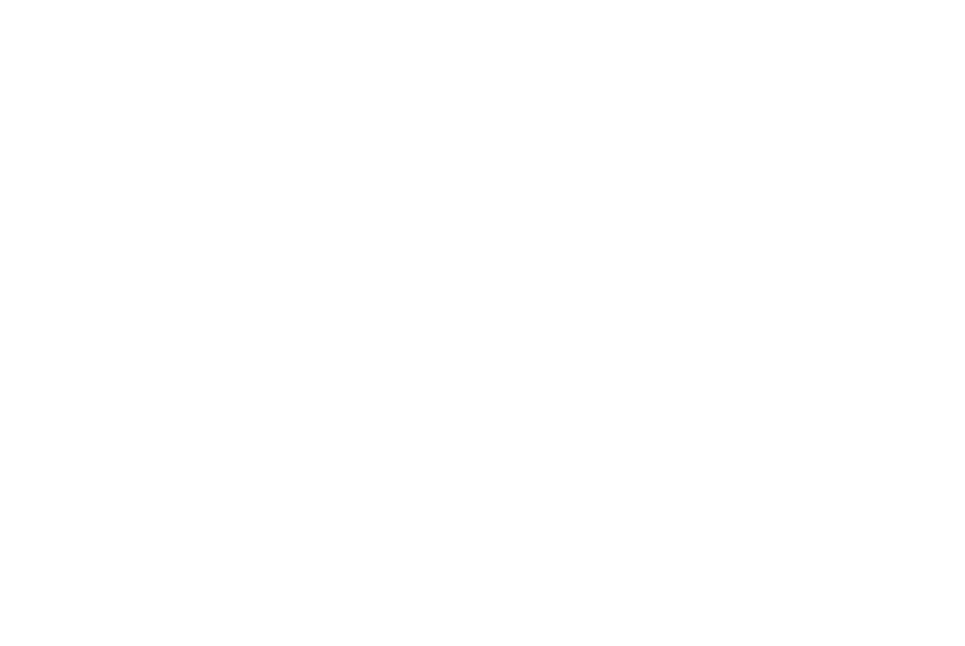
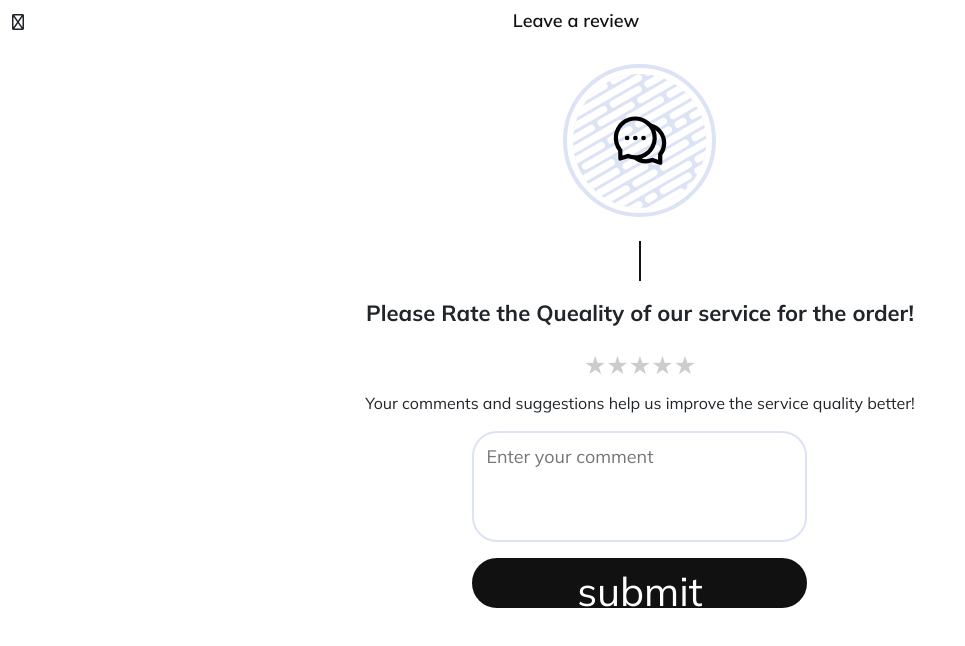
Before and after one commit to OzAlbayrak/Manero_Frontend, a React (Create React App) app in the folder manero/: page /leaveReview in a window 1280 px wide. Before the commit this address had no page. Shown: the top 646 px of the page, without its empty margins (0-965 px from the left). Built offline with nearby package versions, Linux system fonts and the light colour scheme.

Commit message:
LeaveReviewpage added

```diff
--- a/manero/src/App.css
+++ b/manero/src/App.css
@@ -1390,3 +1390,87 @@
   margin-right: 10px;
   cursor: pointer;
 }
+
+.Review-Container {
+  display: grid;
+  justify-content: center;
+  align-items: center;
+}
+
+.revpicture {
+  display: flex;
+  justify-content: center;
+  align-items: center;
+  margin-top: -4rem;
+  margin-bottom: -1rem;
+}
+
+.revText {
+  display: flex;
+  justify-content: center;
+  text-align: center;
+  font-size: 22px;
+  font-weight: bold;
+  margin-right: 10px;
+  margin-left: 10px;
+  margin-top: 1rem;
+}
+
+.revText-small {
+  font-size: 16px;
+  display: flex;
+  justify-content: center;
+  text-align: center;
+  margin-right: 10px;
+  margin-left: 10px;
+}
+
+.star-rating {
+  display: flex;
+  justify-content: center;
+  align-items: center;
+  margin-bottom: 0.5rem;
+}
+
+.review-inputBox {
+  display: flex;
+  justify-content: center;
+  align-items: center;
+}
+
+.review-inputBox input {
+  height: 111px;
+  width: 335px;
+  border: 2px solid #DBE3F5;
+  border-radius: 25px;
+  outline: none;
+  color: #222529;
+  font-size: 18px;
+  padding: 0 12px 60px;
+  display: inline-block;
+}
+
+.review-btn {
+  display: flex;
+  justify-content: center;
+  align-items: center;
+  margin-top: 1rem;
+  margin-bottom: 1rem;
+}
+.review-btn .review-btn-submit {
+  height: 50px;
+  width: 335px;
+  border-radius: 25px;
+  background-color: #111111;
+  border: #111111 solid 2px;
+  color: white;
+  margin-bottom: 1rem;
+}
+.review-btn .review-btn-submit:hover {
+  border: #222529 solid 2px;
+  background-color: transparent;
+  color: #222529;
+}
+.review-btn .review-btn-submit:active {
+  border: #111111 solid 3px;
+}
--- a/manero/src/App.js
+++ b/manero/src/App.js
@@ -21,6 +21,7 @@
 import CheckoutView from './Views/CheckoutView';
 import ShippmentView from './Views/ShippmentView';
 import AllReviewsView from './Views/AllReviewsView';
+import LeaveReviewView from './Views/LeaveReviewView';
 
 
 function App() {
@@ -49,6 +50,7 @@
 					<Route path='/Order' element={<OrderView />} />
 					<Route path='/Checkout' element={<CheckoutView />} />
 					<Route path='/Shippment' element={<ShippmentView />} />
+					<Route path='/leaveReview' element={<LeaveReviewView/>} />
 				</Routes>
 			</Router>
 		</div>
--- a/manero/src/Views/DescriptionView.js
+++ b/manero/src/Views/DescriptionView.js
@@ -1,7 +1,6 @@
 import React from 'react'
 import Header from '../components/sections/Header';
 import Description from '../components/sections/Description';
-import Reviews from '../components/individuals/Reviews';
 
 const DescriptionView = () => {
 
@@ -9,7 +8,6 @@
     <div>
         <Header title={"MANERO"} hasSideIcon={true} isMenu={false} hasCart={true}/>
         <Description />
-        <Reviews/>
     </div>
   )
 }
--- /dev/null
+++ b/manero/src/Views/LeaveReviewView.js
@@ -0,0 +1,14 @@
+import React from 'react';
+import Header from '../components/sections/Header';
+import Reviews from '../components/individuals/Reviews';
+
+export const LeaveReviewView = () => {
+  return (
+    <div>
+    <Header title={"Leave a review"} hasSideIcon={true} isMenu={false} hasCart={false}/>
+    <Reviews/>
+    </div>
+  )
+}
+
+export default LeaveReviewView
--- a/manero/src/assets/scss/App.scss
+++ b/manero/src/assets/scss/App.scss
@@ -32,3 +32,4 @@
 @import './components/sections/order';
 @import './components/sections/checkout';
 @import './components/sections/shippment';
+@import './components/sections/reviews';
--- /dev/null
+++ b/manero/src/assets/scss/components/sections/_reviews.scss
@@ -0,0 +1,84 @@
+.Review-Container {
+    display: grid;
+    justify-content: center;
+    align-items: center;
+}
+.revpicture{
+    display: flex;
+    justify-content: center;
+    align-items: center;
+    margin-top: -4rem;
+    margin-bottom: -1rem;
+}
+.revText{
+    display: flex;
+    justify-content: center;
+    text-align: center;
+    font-size: 22px;
+    font-weight: bold;
+    margin-right: 10px;
+    margin-left: 10px;
+    margin-top: 1rem;
+
+}
+.revText-small{
+    font-size: 16px;
+    display: flex;
+    justify-content: center;
+    text-align: center;
+    margin-right: 10px;
+    margin-left: 10px;
+}
+.star-rating{
+    display: flex;
+    justify-content: center;
+    align-items: center;
+    margin-bottom: 0.5rem;
+}
+
+.review-inputBox{
+    display: flex;
+    justify-content: center;
+    align-items: center;
+
+}
+
+.review-inputBox input{
+  height: 111px;
+  width: 335px;
+  border: 2px solid #DBE3F5;
+  border-radius: 25px;
+  outline: none;
+  color: $color-dark;
+  font-size: 18px;
+  padding:0 12px 60px;
+  display:inline-block;
+
+}
+
+
+.review-btn{
+    display: flex;
+    justify-content: center;
+    align-items: center;
+    margin-top: 1rem;
+    margin-bottom: 1rem;
+
+    .review-btn-submit{
+        height: 50px;
+        width: 335px;
+        border-radius: 25px;
+        background-color: $color-blackish;
+        border: $color-blackish solid 2px;
+        color: white;
+        margin-bottom: 1rem;
+        &:hover {
+            border: $color-dark solid 2px;
+            background-color: transparent;
+            color: $color-dark;
+        }
+        &:active {
+            border: $color-blackish solid 3px;
+        }
+    }
+}
--- a/manero/src/components/individuals/Reviews.js
+++ b/manero/src/components/individuals/Reviews.js
@@ -1,4 +1,5 @@
 import React, { useState} from "react";
+import Image from "../../assets/images/LeaveReview.svg";
 
 const Reviews = () => {
   const [review, setReview] = useState("");
@@ -17,10 +18,48 @@
         rating: hover,
         description: review,
       };
-
       setReviews([...reviews, newrating]);
     };
 
+  return (
+
+<section className="Review-Container">
+<div className="revpicture">
+<img  src={Image} alt="LeaveReview"></img>
+</div>
+<div className='vr mx-auto'></div>
+<div className="revText"><p>Please Rate the Queality of our service for the order!</p></div>
+  <div className="star-rating">
+      {[...Array(5)].map((star, index) => {
+      index += 1;
+  return (
+      <span type="button" key={index} className={index <= (hover || rating) ? "on" : "off"}
+      onClick={() => setRating(index)} onMouseEnter={() => setHover(index)} onMouseLeave={() => setHover(rating)}>
+      <span className="star">&#9733;</span>
+      </span>);})}
+  </div>
+  <p className="revText-small">Your comments and suggestions help us improve the service quality better!</p>
+
+    <div className="review-inputBox">
+      <input
+        placeholder="Enter your comment"
+        type="text"
+        required="required"
+        value={review}
+        onChange={(e) => setReview(e.target.value)}
+      >
+      </input>
+    </div>
+
+    <div className="review-btn"><button className="review-btn-submit" variant="success" onClick={e => submitReview(e)}>submit</button></div>
+
+</section>
+
+  );
+};
+export default Reviews;
+
+/*
 const deleteReview = (e, index) => {
       e.preventDefault();
       const clone = [...reviews];
@@ -28,34 +67,8 @@
       setReviews(newState);
     };
 
-    return (
 
-<section className="Review-Container">
-    <div className="star-rating">
-        {[...Array(5)].map((star, index) => {
-        index += 1;
-    return (
-        <span
-        type="button"
-        key={index}
-        className={index <= (hover || rating) ? "on" : "off"}
-        onClick={() => setRating(index)}
-        onMouseEnter={() => setHover(index)}
-        onMouseLeave={() => setHover(rating)}>
-        <span className="star">&#9733;</span>
-        </span>
-    );
-    })}
-      </div>
-        <div className="review-buttons">
-          <input
-              as="textarea"
-              value={review}
-              onChange={(e) => setReview(e.target.value)}
-              >
-            </input>
-          <button variant="success" onClick={e => submitReview(e)}>submit</button>
-        </div>
+
 <div>
 {reviews.map((r, rIndex) => {
 return (
@@ -77,8 +90,5 @@
 );
 })}
 </div>
-</section>
 
-    );
-  };
-export default Reviews;
+*/
```
Also changed, not shown: manero/src/assets/images/LeaveReview.svg (added). Lines whose indentation alone changed are shown as unchanged.
